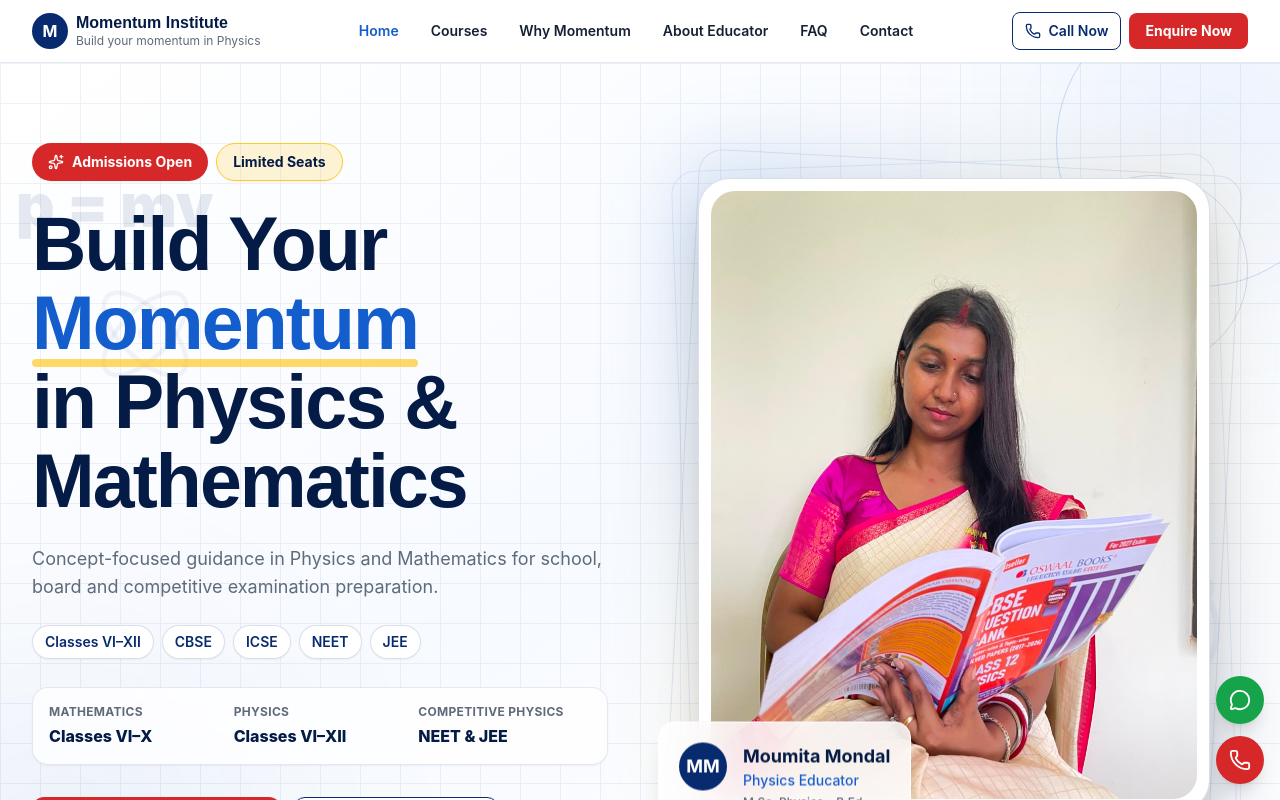
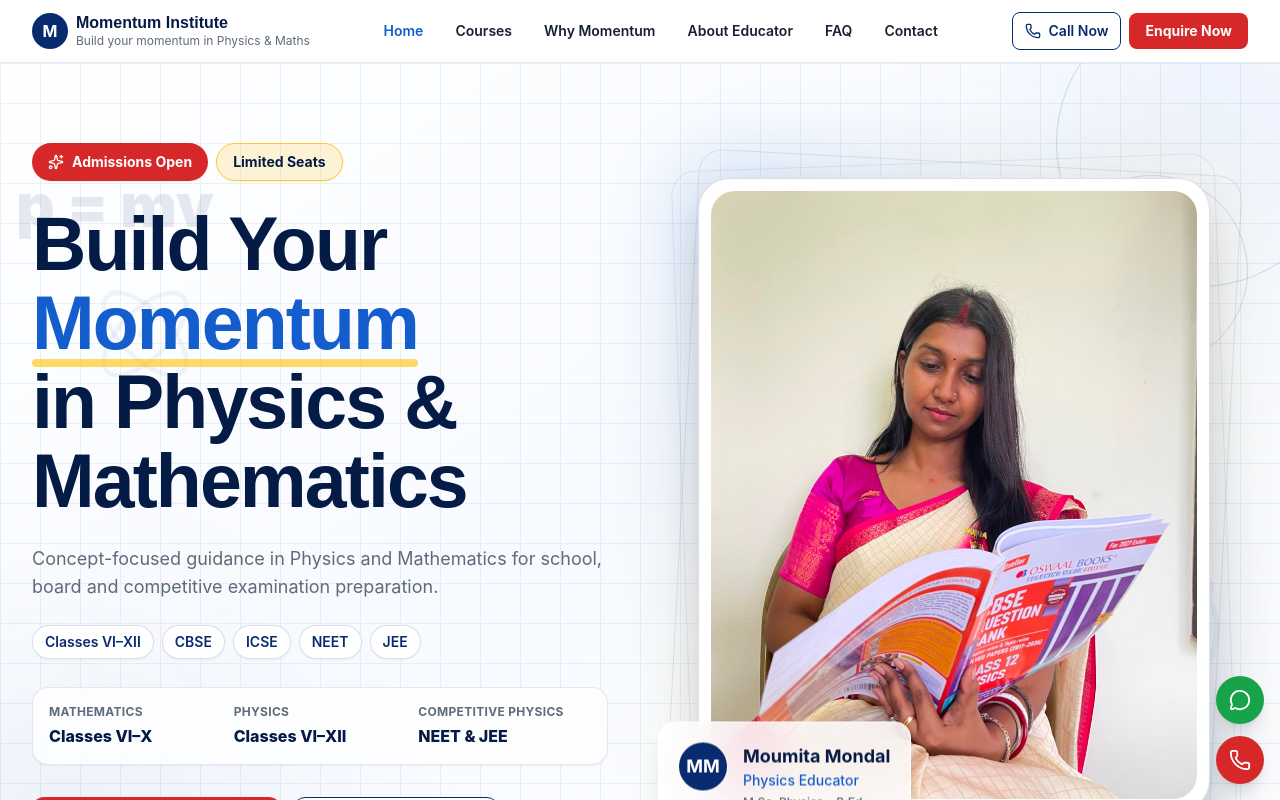
Before and after one commit to IndrajitMondal2210/momentum-institute-website, a React (Vite) app: page / in a window 1280 px wide. Shown: the top 800 px of the page. Built offline with nearby package versions, Linux system fonts and the light colour scheme.

Commit message:
Edited Navbar Section

```diff
--- a/src/components/Navbar.jsx
+++ b/src/components/Navbar.jsx
@@ -70,7 +70,7 @@ export default function Navbar() {
               Momentum Institute
             </div>
             <div className="text-xs text-text-muted">
-              Build your momentum in Physics
+              Build your momentum in Physics & Maths
             </div>
           </div>
         </a>
```
